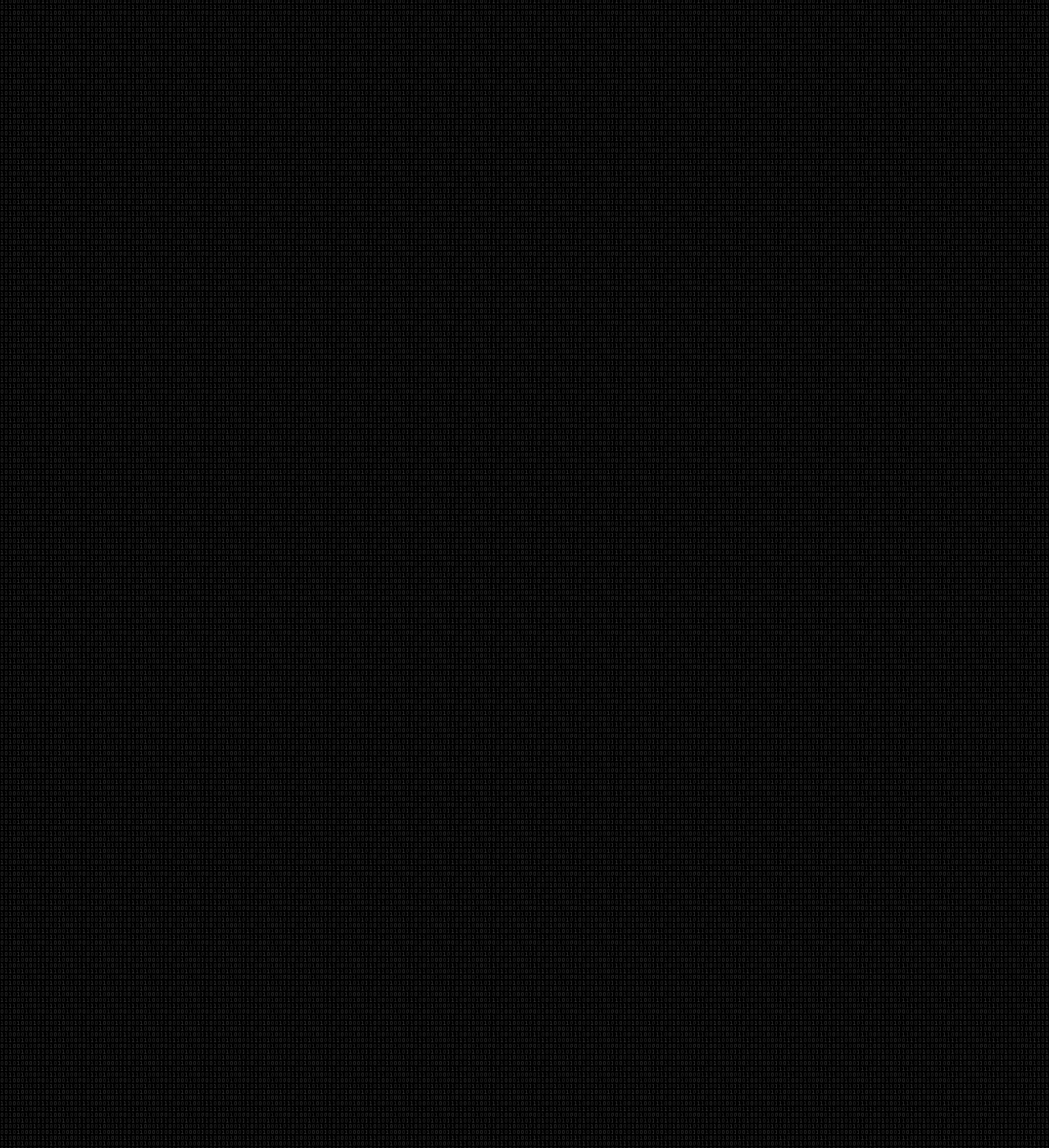
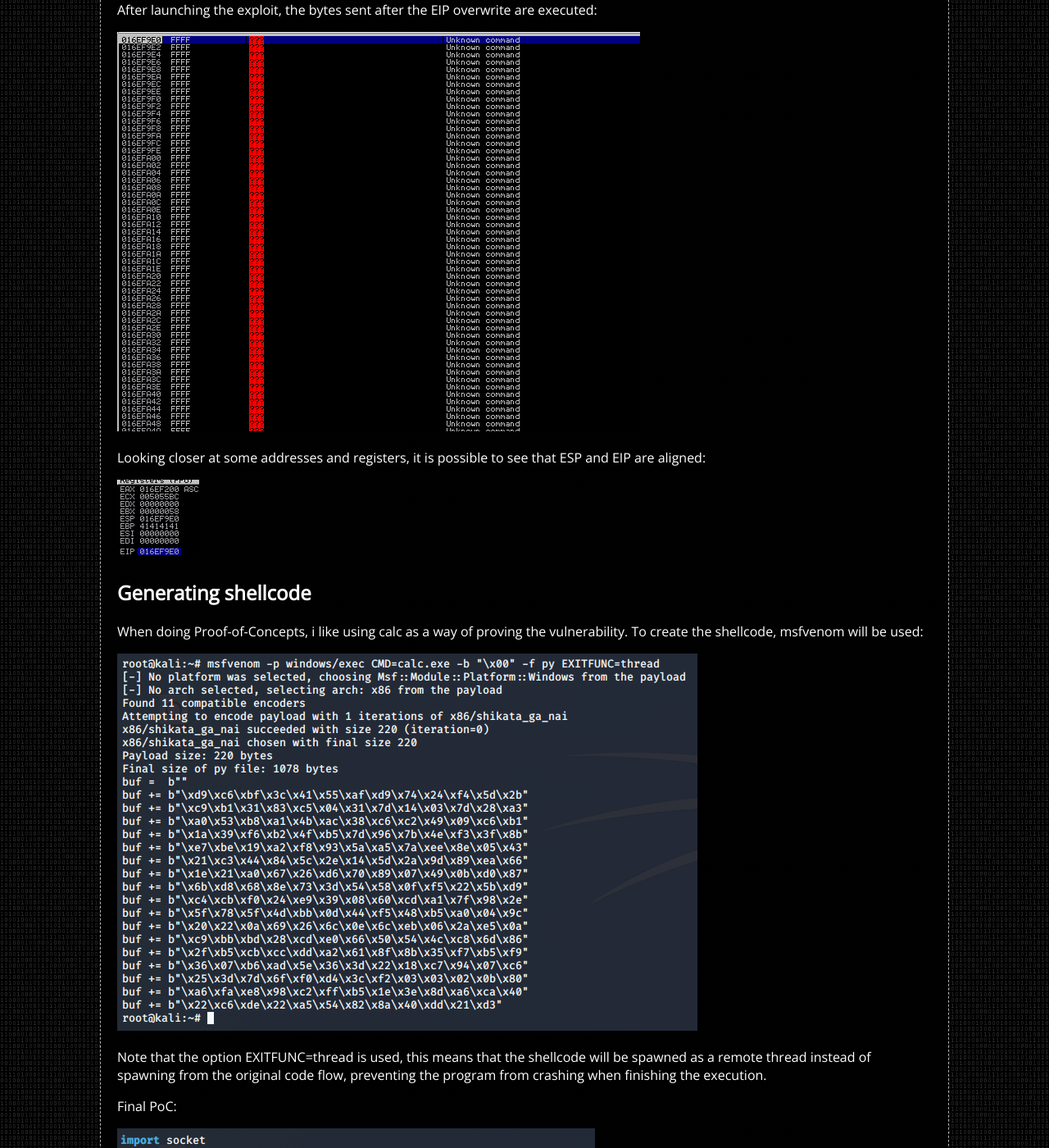
Before and after one commit to whitecr0wz/whitecr0wz.github.io, a Jekyll site: the page built from _posts/posts/2020-03-08-Exploiting-Stack-Overflows-On-Windows.md, in a window 1280 px wide and 1400 px high, scrolled down 10887 px. Shown: the whole window at 82% size. Built offline with Jekyll 4.4.1, drawn with Linux system fonts in a browser that asks for light colours; some of the changed text lies outside the part shown.

Commit message:
Update 2020-03-08-Exploiting-Stack-Overflows-On-Windows.md

```diff
--- a/_posts/posts/2020-03-08-Exploiting-Stack-Overflows-On-Windows.md
+++ b/_posts/posts/2020-03-08-Exploiting-Stack-Overflows-On-Windows.md
@@ -178,3 +178,31 @@ As seen, the module "essfunc.dll" has a base address with no bad characters and
 Searching for a JMP ESP in the "essfunc.dll" module:
 
 ![](/assets/img/Stack/23.png)
+
+The PoC is updated:
+
+![](/assets/img/Stack/24.png)
+
+After launching the exploit, the bytes sent after the EIP overwrite are executed:
+
+![](/assets/img/Stack/25.png)
+
+Looking closer at some addresses and registers, it is possible to see that ESP and EIP are aligned:
+
+![](/assets/img/Stack/26.png)
+
+## Generating shellcode
+
+When doing Proof-of-Concepts, i like using calc as a way of proving the vulnerability. To create the shellcode, msfvenom will be used:
+
+![](/assets/img/Stack/27.png)
+
+Note that the option EXITFUNC=thread is used, this means that the shellcode will be spawned as a remote thread instead of spawning from the original code flow, preventing the program from crashing when finishing the execution.
+
+Final PoC:
+
+![](/assets/img/Stack/28.png)
+
+## EndGame
+
+![](/assets/img/Stack/29.png)
```
